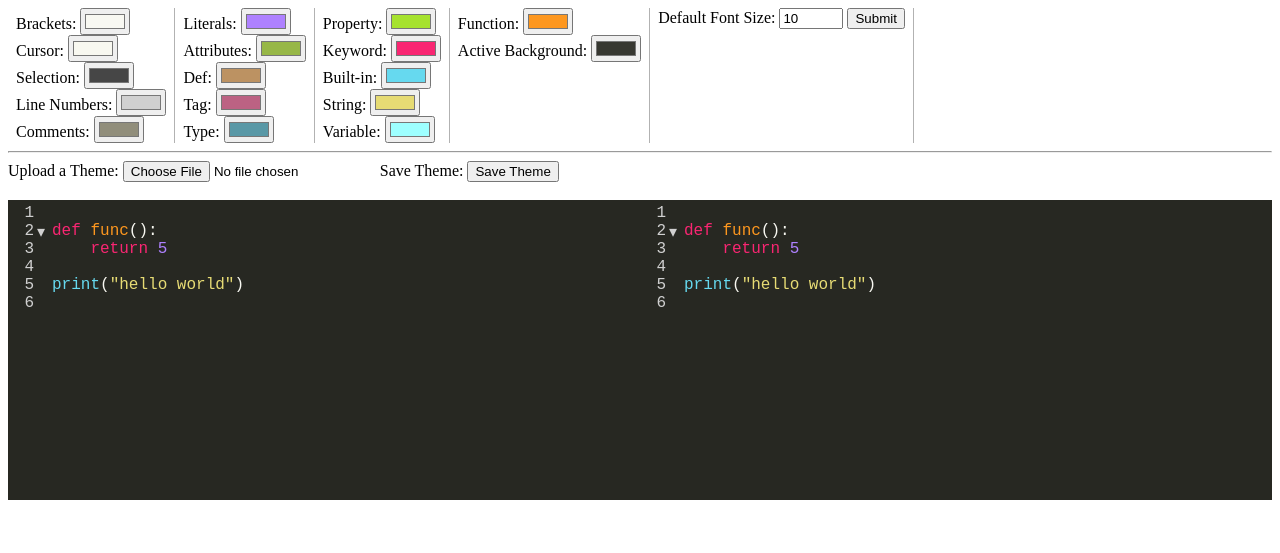
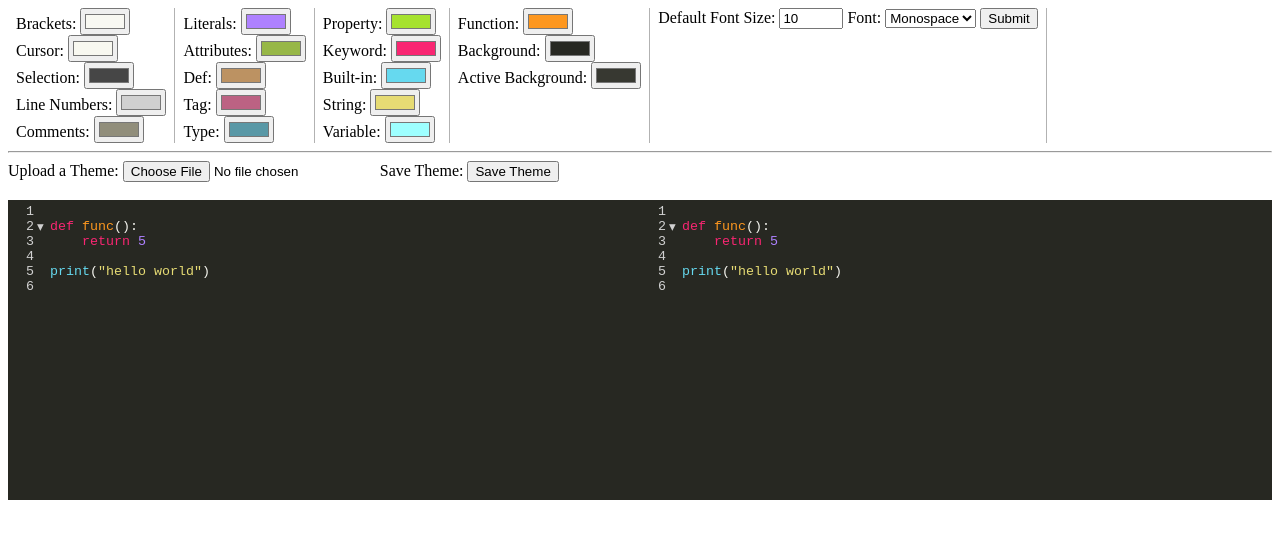
Before and after one commit to stephen447/IDE_preferences_page, a website built with webpack: page index.html in a window 1280 px wide. Built offline with nearby package versions, Linux system fonts and the light colour scheme.

Commit message:
can select font

```diff
--- a/index.html
+++ b/index.html
@@ -30,12 +30,19 @@
             </div>
             <div class="topRowColumn colorColumn">
                 Function: <input type="color" id="function"><br>
+                Background: <input type="color" id="bg"><br>
                 Active Background: <input type="color" id="activebg"><br>
             </div>
             <div class="topRowColumn">
                 <form id="fontSizeForm">
                     <label for="quantity">Default Font Size:</label>
                     <input type="number" id="quantity" name="quantity" min="6" max="100" step="2" value="10">
+                    <label for="fonts">Font:</label>
+                    <select name="fonts" id="fonts">
+                        <option value="monospace">Monospace</option>
+                        <option value="sans-serif">Sans-Serif</option>
+                        <option value="serif">Serif</option>
+                    </select>
                     <input type="submit">
                   </form>
             </div>
--- a/src/constTheme.css
+++ b/src/constTheme.css
@@ -18,9 +18,11 @@
     --const_variable: #9effff;
     --const_function: #fd971f;
     --const_activebg: #373831;
-    --const_fontsize: 12pt;
+    --const_fontsize: 10pt;
+    --const_font: monospace;
   }
   .cm-s-constTheme.CodeMirror{
+    font-family: var(--const_font);
     font-size: var(--const_fontsize);
   }
 
@@ -60,6 +62,6 @@
 
   .cm-s-constTheme .CodeMirror-activeline-background { background: var(--const_activebg); }
   .cm-s-constTheme .CodeMirror-matchingbracket {
-    text-decoration: underline;
-    color: var(--const_cursor) !important;
+    background: var(--selection);
+    color: var(--cursor) !important;
   }
--- a/src/index.js
+++ b/src/index.js
@@ -10,6 +10,11 @@ import 'codemirror/addon/fold/foldgutter.css'
 import 'codemirror/addon/fold/foldcode.js'
 import 'codemirror/addon/fold/foldgutter.js'
 import 'codemirror/addon/fold/indent-fold.js';
+//brackets imports
+import 'codemirror/addon/edit/matchbrackets.js'
+import 'codemirror/addon/edit/closebrackets.js'
+//autocomplete imports
+import 'codemirror/addon/hint/anyword-hint.js'
 
 import './themeEditor.js'
 import {setFont} from './themeEditor.js'
@@ -27,6 +32,9 @@ var originalEditor = CodeMirror(document.getElementById("originalEditor"), {
     mode:  "python",
     lineNumbers: true,
     foldGutter: true,
+    matchBrackets: true,
+    autoCloseBrackets: true,
+    showHint: true,
     gutters: ["CodeMirror-linenumbers", "CodeMirror-foldgutter"],
     theme: "constTheme"
 });
@@ -36,6 +44,8 @@ var previewEditor = CodeMirror(document.getElementById("previewEditor"), {
     mode:  "python",
     lineNumbers: true,
     foldGutter: true,
+    matchBrackets: true,
+    autoCloseBrackets: true,
     gutters: ["CodeMirror-linenumbers", "CodeMirror-foldgutter"],
     theme: "theme"
 });
@@ -46,9 +56,11 @@ fontSizeForm.addEventListener('submit', (e) => {
   //stop page refresh on submit
   e.preventDefault();
 
+  let index = e.target.fonts.selectedIndex;
+  let font = e.target.fonts[index].value;
   let fontSize = e.target.quantity.value;
 
-  setFont(`${fontSize}pt`)
+  setFont(`${fontSize}pt`, font)
 
   //keep things working properly
   originalEditor.refresh();
--- a/src/theme.css
+++ b/src/theme.css
@@ -18,9 +18,11 @@
   --variable: #9effff;
   --function: #fd971f;
   --activebg: #373831;
-  --fontsize: 12pt;
+  --fontsize: 10pt;
+  --font: monospace;
 }
 .cm-s-theme.CodeMirror{
+  font-family: var(--font);
   font-size: var(--fontsize);
 }
 
@@ -60,6 +62,6 @@
 
 .cm-s-theme .CodeMirror-activeline-background { background: var(--activebg); }
 .cm-s-theme .CodeMirror-matchingbracket {
-  text-decoration: underline;
+  background: var(--selection);
   color: var(--cursor) !important;
 }
--- a/src/themeEditor.js
+++ b/src/themeEditor.js
@@ -58,13 +58,19 @@ function updateColorValues(newColors)
 
     root.setProperty("--fontsize", newColors["fontsize"]);
     root.setProperty("--const_fontsize", newColors["fontsize"]);
+
+    root.setProperty("--font", newColors["font"]);
+    root.setProperty("--const_font", newColors["font"]);
 }
 
-export function setFont(fontSize)
+export function setFont(fontSize, font)
 {
     let root = document.querySelector(':root').style;
     root.setProperty("--fontsize", fontSize);
     colorJson["fontsize"] = fontSize;
+
+    root.setProperty("--font", font);
+    colorJson["font"] = font;
 
 }
 
```
